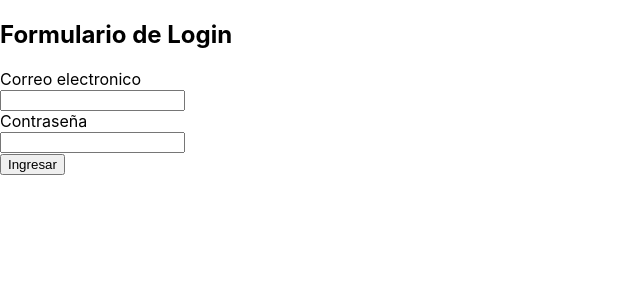
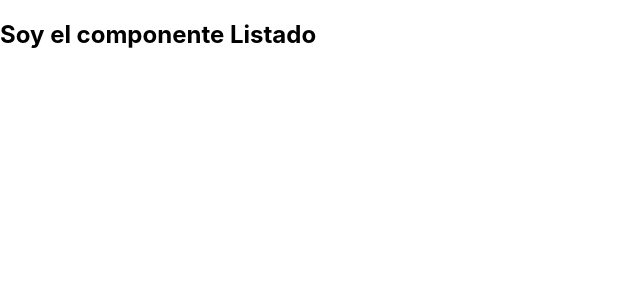
Before and after one commit to CarlaDevincenzi/alkemy_bbva_trainee_program, a React (Create React App) app: page /listado in a window 1280 px wide. Shown: the top 300 px of the page, without its empty margins (0-640 px from the left). Built offline with nearby package versions, Linux system fonts and the light colour scheme; sample sign-in values are in the browser's storage.

Commit message:
Redireccion. creacion componente Listado. libreria reactrouter, implementacion en index.js, App.js = Routes, Route, useNavigate, useEffect

```diff
--- a/package.json
+++ b/package.json
@@ -10,6 +10,7 @@
     "axios": "^0.27.2",
     "react": "^18.2.0",
     "react-dom": "^18.2.0",
+    "react-router-dom": "^6.3.0",
     "react-scripts": "5.0.1",
     "sweetalert": "^2.1.2",
     "web-vitals": "^2.1.4"
--- a/src/App.js
+++ b/src/App.js
@@ -1,8 +1,15 @@
 import Login from './components/Login';
+import Listado from './components/Listado';
+import {Routes, Route} from "react-router-dom";
 
 function App() {
   return (
-    <Login />
+    <>
+      <Routes>
+        <Route path="/" element={<Login/>} />
+        <Route path="/listado" element={<Listado/>} />
+      </Routes>
+    </>
   );
 }
 
--- /dev/null
+++ b/src/components/Listado.js
@@ -0,0 +1,21 @@
+import { useEffect } from "react";
+import {useNavigate} from "react-router-dom";
+
+function Listado(){
+    const navigate = useNavigate();
+
+    useEffect(() => {
+        const token = localStorage.getItem("token");
+        console.log(token);
+        if(token === null){
+            navigate('/');
+        }
+    }, []);
+
+
+    return(
+        <h2>Soy el componente Listado</h2>
+    );
+}
+
+export default Listado;
--- a/src/components/Login.js
+++ b/src/components/Login.js
@@ -1,7 +1,10 @@
 import axios from 'axios';
 import swAlert from '@sweetalert/with-react';
+import {useNavigate} from "react-router-dom";
 
 function Login(){
+
+    const navigate = useNavigate();
 
     const submitHandler = e =>{
         e.preventDefault();
@@ -31,6 +34,7 @@
                 swAlert(<h2>Perfecto, ingresaste correctamente</h2>);
                 const info_token = res.data.token;
                 localStorage.setItem("token", info_token);
+                navigate("/listado");
             })
     }
     return(
--- a/src/index.js
+++ b/src/index.js
@@ -2,11 +2,14 @@
 import ReactDOM from 'react-dom/client';
 import './index.css';
 import App from './App';
+import { BrowserRouter } from 'react-router-dom';
 
 const root = ReactDOM.createRoot(document.getElementById('root'));
 root.render(
   <React.StrictMode>
-    <App />
+    <BrowserRouter>
+      <App />
+    </BrowserRouter>
   </React.StrictMode>
 );
 
```
Also changed, not shown: 1 other file (tests, documents, lock files or other folders).
